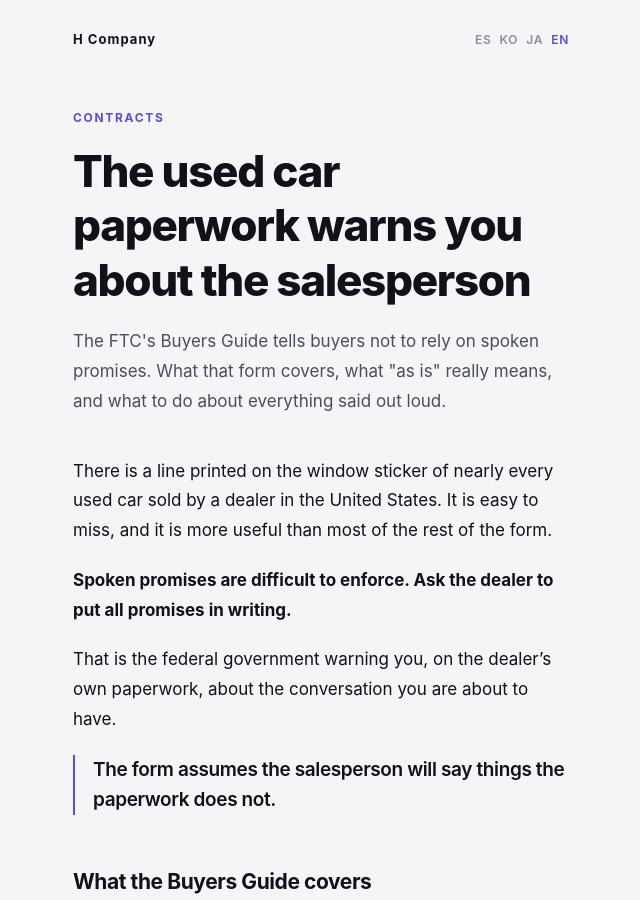
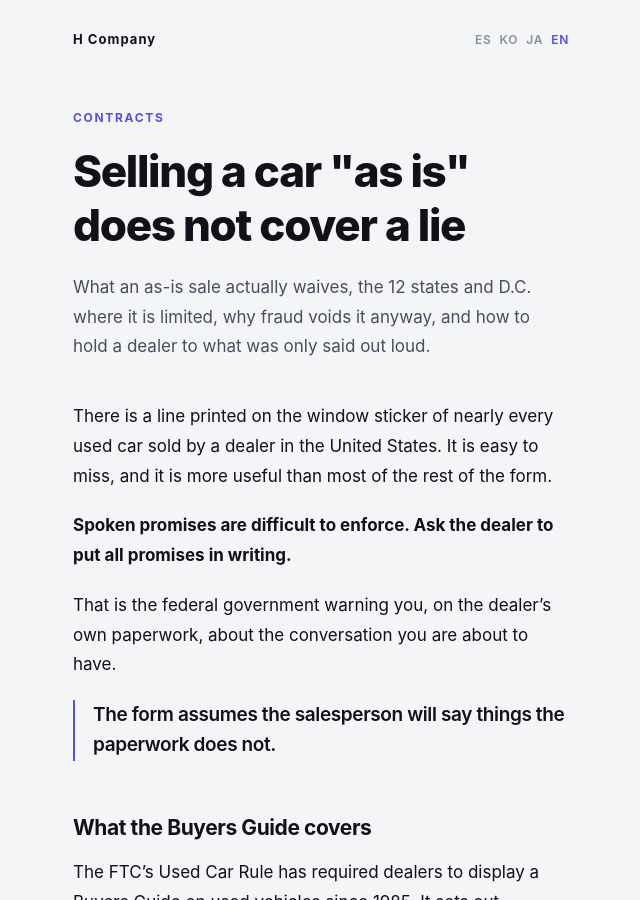
Before and after one commit to hcompany-kr/hcompany-kr.github.io, a Jekyll site: the page built from _posts/2026-08-04-used-car-contract-en.md, in a window 1280 px wide and 900 px high. Shown: the whole window, without its empty margins (319-959 px from the left). Built offline with Jekyll 4.4.1, drawn with Linux system fonts in a browser that asks for light colours; some web fonts are replaced.

Commit message:
Add files via upload

```diff
--- a/_posts/2026-08-04-used-car-contract-en.md
+++ b/_posts/2026-08-04-used-car-contract-en.md
@@ -5,8 +5,8 @@ categories: en
 permalink: /blog/en/used-car-contract/
 date: 2026-08-04
 eyebrow: Contracts
-title: "The used car paperwork warns you about the salesperson"
-description: "The FTC's Buyers Guide tells buyers not to rely on spoken promises. What that form covers, what \"as is\" really means, and what to do about everything said out loud."
+title: "Selling a car \"as is\" does not cover a lie"
+description: "What an as-is sale actually waives, the 12 states and D.C. where it is limited, why fraud voids it anyway, and how to hold a dealer to what was only said out loud."
 app: true
 app_description: "An Android voice recorder that starts recording automatically when it hears a word you set in advance. When recording begins, the 30 seconds preceding it are saved with the file."
 faq:
```
